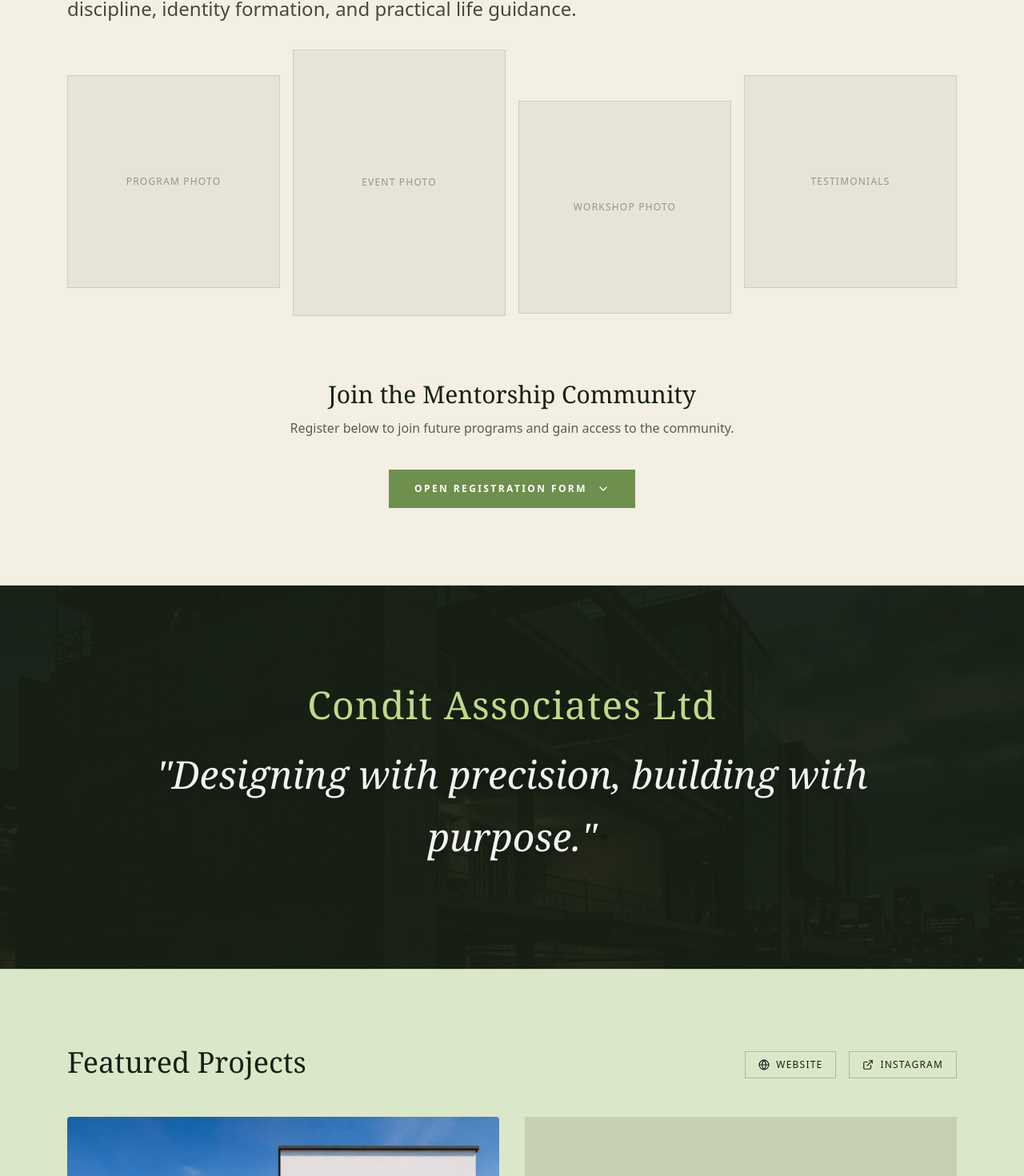
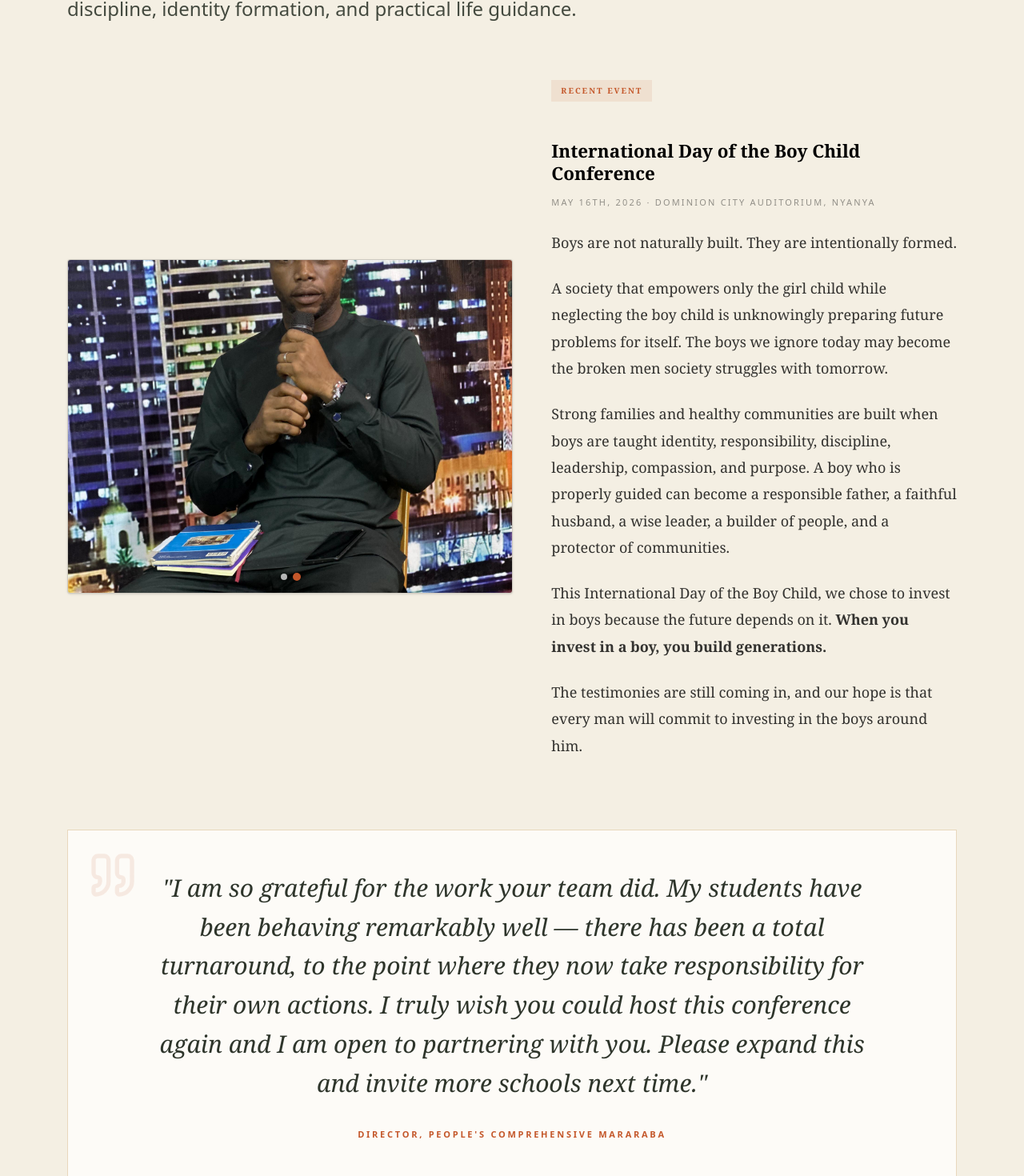
Before and after one commit to conditassociatesltd-gif/purposeful-builder, a Next.js app in the folder purposeful-builder/: page /building in a window 1280 px wide. Shown: the part 1754-3224 px from the top of the page at 80% size. Built offline with nearby package versions, Linux system fonts and the light colour scheme.

Commit message:
feat: add MentorshipGallery carousel with conference write-up and testimonial

```diff
--- a/purposeful-builder/app/building/page.tsx
+++ b/purposeful-builder/app/building/page.tsx
@@ -5,6 +5,7 @@ import ThemeToggle from "@/components/ThemeToggle";
 import MentorshipForm from "@/components/MentorshipForm";
 import BuildingHero from "@/components/BuildingHero";
 import BooksSection from "@/components/BooksSection";
+import MentorshipGallery from "@/components/MentorshipGallery";
 
 export const metadata = {
   title: "What I'm Building — Austin Okechukwu",
@@ -57,21 +58,7 @@ export default function BuildingPage() {
             </div>
           </div>
 
-          {/* Mentorship Gallery (Placeholders) */}
-          <div className="grid grid-cols-2 md:grid-cols-4 gap-4 mb-20">
-            <div className="aspect-square bg-black/5 dark:bg-white/5 border border-black/10 dark:border-white/10 flex items-center justify-center">
-              <span className="text-xs tracking-widest uppercase opacity-40">Program Photo</span>
-            </div>
-            <div className="aspect-[4/5] bg-black/5 dark:bg-white/5 border border-black/10 dark:border-white/10 flex items-center justify-center -mt-8">
-              <span className="text-xs tracking-widest uppercase opacity-40">Event Photo</span>
-            </div>
-            <div className="aspect-square bg-black/5 dark:bg-white/5 border border-black/10 dark:border-white/10 flex items-center justify-center mt-8">
-              <span className="text-xs tracking-widest uppercase opacity-40">Workshop Photo</span>
-            </div>
-            <div className="aspect-square bg-black/5 dark:bg-white/5 border border-black/10 dark:border-white/10 flex items-center justify-center">
-              <span className="text-xs tracking-widest uppercase opacity-40">Testimonials</span>
-            </div>
-          </div>
+          <MentorshipGallery />
 
           {/* Registration Form */}
           <div className="max-w-3xl mx-auto">
--- /dev/null
+++ b/purposeful-builder/components/MentorshipGallery.tsx
@@ -0,0 +1,138 @@
+"use client";
+
+import { useState, useEffect } from "react";
+import Image from "next/image";
+import { ChevronLeft, ChevronRight, Quote } from "lucide-react";
+import { motion, AnimatePresence } from "framer-motion";
+
+const images = Array.from({ length: 2 }, (_, i) => `/images/${i + 1}.jpg`);
+
+export default function MentorshipGallery() {
+  const [currentIndex, setCurrentIndex] = useState(0);
+
+  const nextSlide = () => {
+    setCurrentIndex((prev) => (prev === images.length - 1 ? 0 : prev + 1));
+  };
+
+  const prevSlide = () => {
+    setCurrentIndex((prev) => (prev === 0 ? images.length - 1 : prev - 1));
+  };
+
+  // Auto-play
+  useEffect(() => {
+    const timer = setInterval(nextSlide, 5000);
+    return () => clearInterval(timer);
+  }, []);
+
+  return (
+    <div className="mb-20">
+      {/* Featured Event Section */}
+      <div className="grid lg:grid-cols-[1.1fr_1fr] gap-12 items-center mb-16">
+
+        {/* Carousel */}
+        <div className="relative aspect-[4/3] rounded-sm overflow-hidden bg-black/5 dark:bg-white/5 border border-black/10 dark:border-white/10 group shadow-sm">
+          <AnimatePresence mode="wait">
+            <motion.div
+              key={currentIndex}
+              initial={{ opacity: 0 }}
+              animate={{ opacity: 1 }}
+              exit={{ opacity: 0 }}
+              transition={{ duration: 0.5 }}
+              className="absolute inset-0"
+            >
+              <Image
+                src={images[currentIndex]}
+                alt={`International Day of the Boy Child Conference - Photo ${currentIndex + 1}`}
+                fill
+                className="object-cover"
+                priority
+              />
+            </motion.div>
+          </AnimatePresence>
+
+          {/* Controls */}
+          <button
+            onClick={prevSlide}
+            className="absolute left-4 top-1/2 -translate-y-1/2 w-10 h-10 rounded-full bg-white/80 dark:bg-black/80 flex items-center justify-center text-black dark:text-white opacity-0 group-hover:opacity-100 transition-opacity hover:bg-white dark:hover:bg-black shadow-md"
+          >
+            <ChevronLeft size={20} />
+          </button>
+          <button
+            onClick={nextSlide}
+            className="absolute right-4 top-1/2 -translate-y-1/2 w-10 h-10 rounded-full bg-white/80 dark:bg-black/80 flex items-center justify-center text-black dark:text-white opacity-0 group-hover:opacity-100 transition-opacity hover:bg-white dark:hover:bg-black shadow-md"
+          >
+            <ChevronRight size={20} />
+          </button>
+
+          {/* Indicators */}
+          <div className="absolute bottom-4 left-1/2 -translate-x-1/2 flex gap-2">
+            {images.map((_, idx) => (
+              <button
+                key={idx}
+                onClick={() => setCurrentIndex(idx)}
+                className={`w-2 h-2 rounded-full transition-all ${idx === currentIndex ? 'bg-[#c4572a] scale-125' : 'bg-white/70 hover:bg-white'}`}
+              />
+            ))}
+          </div>
+        </div>
+
+        {/* Write-up */}
+        <div className="prose max-w-none prose-p:text-[1.1rem] prose-p:opacity-85 font-serif prose-strong:text-[#c4572a]">
+          <div className="inline-block px-3 py-1 text-[10px] tracking-[0.2em] uppercase font-bold mb-4 bg-[#c4572a]/10 text-[#c4572a]">
+            Recent Event
+          </div>
+          <h3 className="text-3xl md:text-4xl font-serif text-black dark:text-white mb-2 leading-tight">
+            International Day of the Boy Child Conference
+          </h3>
+          <p className="text-[11px] tracking-[0.2em] uppercase opacity-50 mb-8 font-sans">
+            May 16th, 2026 · Dominion City Auditorium, Nyanya
+          </p>
+
+          <p>
+            Boys are not naturally built. They are intentionally formed.
+          </p>
+          <p>
+            A society that empowers only the girl child while neglecting the boy child is unknowingly preparing future problems for itself. The boys we ignore today may become the broken men society struggles with tomorrow.
+          </p>
+          <p>
+            Strong families and healthy communities are built when boys are taught identity, responsibility, discipline, leadership, compassion, and purpose. A boy who is properly guided can become a responsible father, a faithful husband, a wise leader, a builder of people, and a protector of communities.
+          </p>
+          <p>
+            This International Day of the Boy Child, we chose to invest in boys because the future depends on it. <strong>When you invest in a boy, you build generations.</strong>
+          </p>
+          <p>
+            The testimonies are still coming in, and our hope is that every man will commit to investing in the boys around him.
+          </p>
+        </div>
+      </div>
+
+      {/* Testimonial */}
+      <div className="border p-8 md:p-12 relative bg-[#fdfbf7] dark:bg-[#182016] mb-16" style={{ borderColor: "var(--peach)" }}>
+        <div className="absolute top-6 left-6 opacity-10 text-[#c4572a]">
+          <Quote size={64} />
+        </div>
+        <div className="relative z-10 max-w-4xl mx-auto text-center">
+          <p className="font-serif text-2xl md:text-3xl leading-relaxed italic opacity-90 mb-8">
+            "I am so grateful for the work your team did. My students have been behaving remarkably well — there has been a total turnaround, to the point where they now take responsibility for their own actions. I truly wish you could host this conference again and I am open to partnering with you. Please expand this and invite more schools next time."
+          </p>
+          <p className="text-[11px] tracking-[0.25em] uppercase font-bold text-[#c4572a]">
+            Director, People's Comprehensive Mararaba
+          </p>
+        </div>
+      </div>
+
+      {/* Other Photos Placeholders */}
+      <div className="grid grid-cols-1 md:grid-cols-3 gap-6">
+        <div className="aspect-square bg-black/5 dark:bg-white/5 border border-black/10 dark:border-white/10 flex items-center justify-center">
+          <span className="text-[10px] tracking-widest uppercase opacity-40">More Photos Coming Soon</span>
+        </div>
+        <div className="aspect-square bg-black/5 dark:bg-white/5 border border-black/10 dark:border-white/10 flex items-center justify-center">
+          <span className="text-[10px] tracking-widest uppercase opacity-40">More Photos Coming Soon</span>
+        </div>
+        <div className="aspect-square bg-black/5 dark:bg-white/5 border border-black/10 dark:border-white/10 flex items-center justify-center">
+          <span className="text-[10px] tracking-widest uppercase opacity-40">More Photos Coming Soon</span>
+        </div>
+      </div>
+    </div>
+  );
+}
```
Also changed, not shown: purposeful-builder/public/images/1.jpg (added), purposeful-builder/public/images/2.jpg (added).
